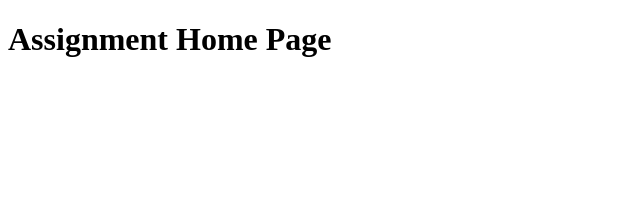
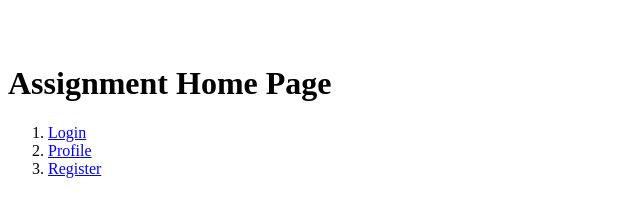
Before and after one commit to shubhsharma10/WebApp-Creator, a website: page public/assignment/index.html in a window 1280 px wide. Shown: the whole page, without its empty margins (0-640 px from the left). Drawn offline with Linux system fonts and the light colour scheme.

Commit message:
added links

```diff
--- a/public/assignment/css/style.css
+++ b/public/assignment/css/style.css
@@ -5,3 +5,7 @@ input.form-control {
 body {
     padding-top: 36px;
 }
+
+a {
+    color: blue;
+}
--- a/public/assignment/index.html
+++ b/public/assignment/index.html
@@ -3,8 +3,20 @@
 <head>
     <meta charset="UTF-8">
     <title>Assignment Home Page</title>
+    <link href="css\style.css" rel="stylesheet" \>
 </head>
 <body>
     <h1>Assignment Home Page</h1>
+    <ol>
+        <li>
+            <a href="login.html"> Login </a>
+        </li>
+        <li>
+            <a href="profile.html"> Profile</a>
+        </li>
+        <li>
+            <a href="register.html"> Register </a>
+        </li>
+    </ol>
 </body>
 </html>
```
Also changed, not shown: public/index.html (+9 -1 lines).
